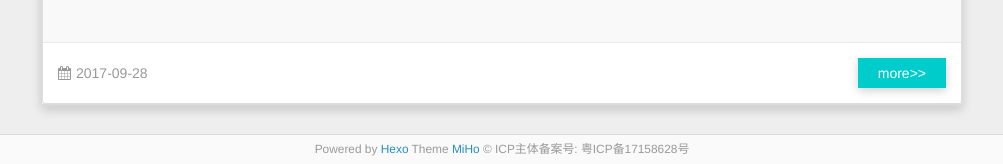
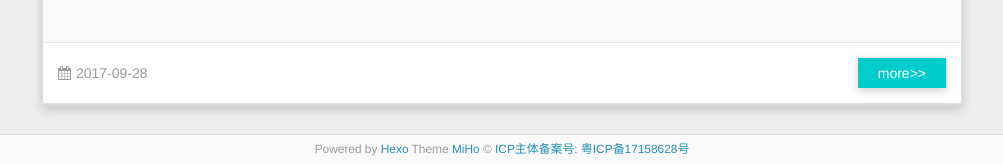
Before and after one commit to changlie/changlie.github.io, a plain HTML site: page index.html in a window 1280 px wide. Shown: the part 1574-1738 px from the top of the page, without its empty margins (138-1141 px from the left). Drawn offline with nearby package versions, Linux system fonts and the light colour scheme; some packages are replaced by stand-ins of ours; a script that the page names is missing.

Commit message:
add auth link

```diff
--- a/index.html
+++ b/index.html
@@ -186,7 +186,7 @@
       <p>
         Powered by  <a href="http://hexo.io/" target="_blank">Hexo</a>
         Theme <a href="//github.com/wongminho/hexo-theme-miho" target="_blank">MiHo</a>
-      &copy; ICP主体备案号: 粤ICP备17158628号<br>
+      &copy; <a href="https://beian.miit.gov.cn/" target="_blank">ICP主体备案号: 粤ICP备17158628号</a><br>
       </p>
     </div>
   </div>
```
